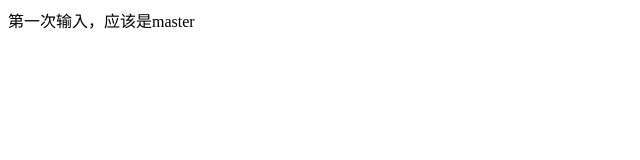
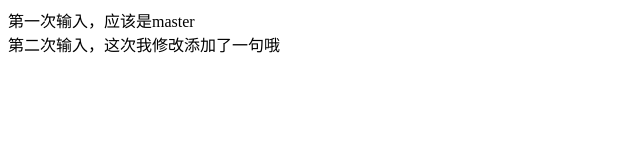
Before and after one commit to Nlelin/01, a plain HTML site: page index.html in a window 1280 px wide. Shown: the whole page, without its empty margins (0-640 px from the left). Drawn offline with Linux system fonts and the light colour scheme.

Commit message:
第二次提交

```diff
--- a/index.html
+++ b/index.html
@@ -6,5 +6,6 @@
 </head>
 <body>
   <div>第一次输入，应该是master</div>
+  <div>第二次输入，这次我修改添加了一句哦</div>
 </body>
 </html>
```
